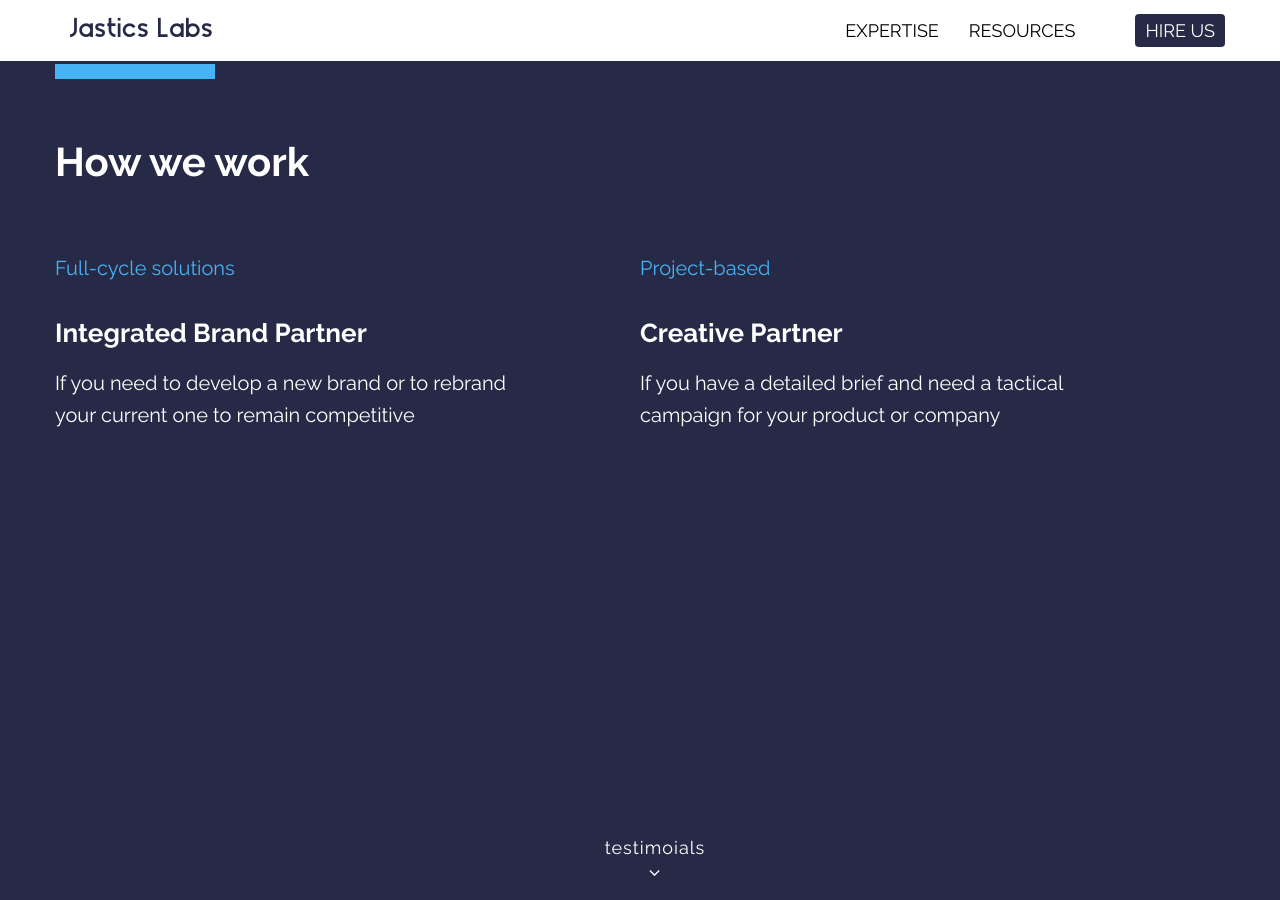
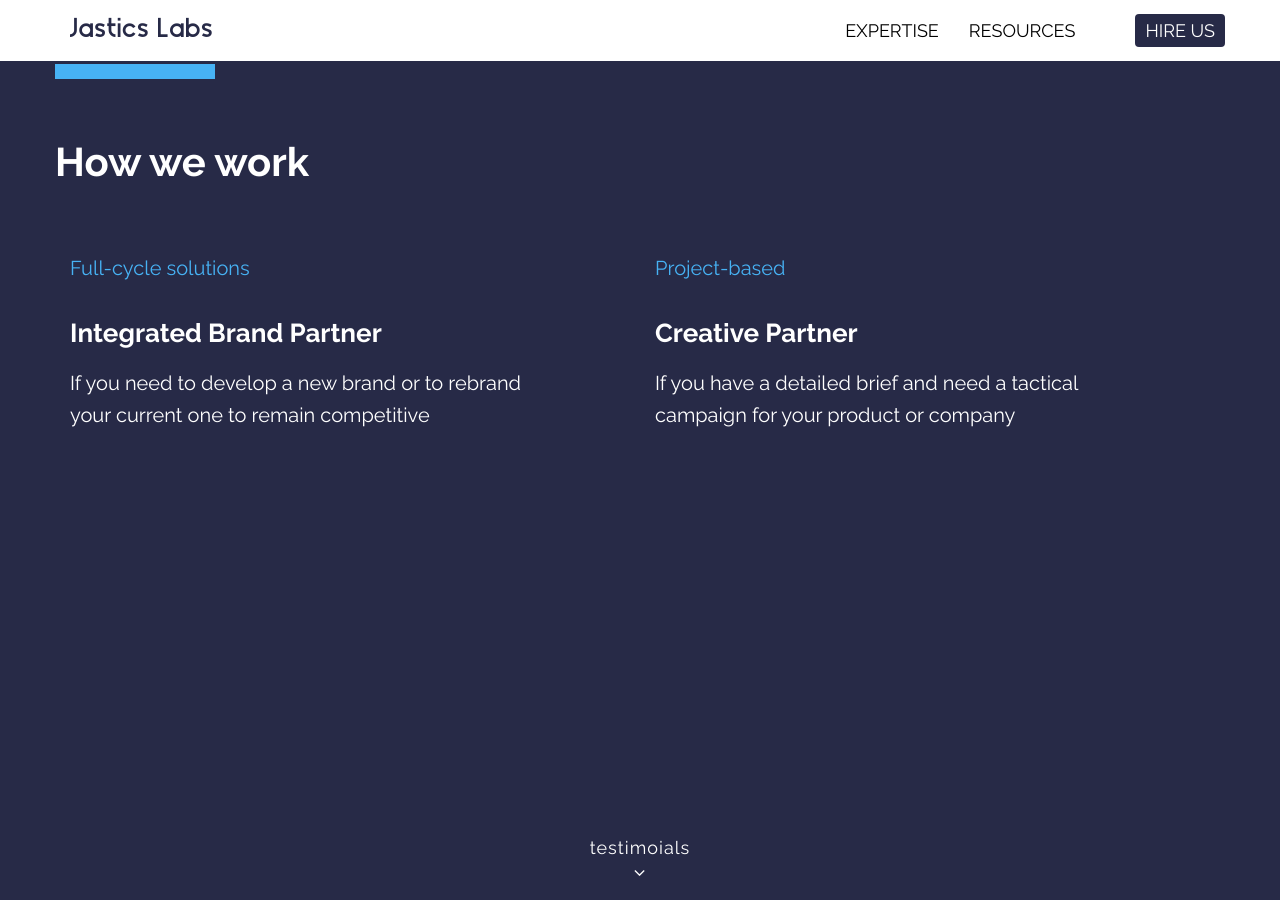
Before and after one commit to ivanursul/jastics, a Jekyll site: the page built from index.md, in a window 1280 px wide and 900 px high, scrolled down 896 px. Built offline with Jekyll 4.4.1, drawn with Linux system fonts in a browser that asks for light colours.

Commit message:
hotfixed horizontal overflow

```diff
--- a/_sass/custom.scss
+++ b/_sass/custom.scss
@@ -354,6 +354,7 @@
 
 .how-we-work-goto {
     position: absolute;
+    left: 0;
     bottom: 18px;
     width: 100%;
     font-size: 18px;
--- a/_sass/how-we-work.scss
+++ b/_sass/how-we-work.scss
@@ -20,7 +20,7 @@
 }
 
 .how-we-work__section {
-    padding-left: 0 !important;
+    //padding-left: 0 !important;
     @media (max-width: 990px){
         margin-bottom: 30px;
         padding-bottom: 20px;
@@ -55,6 +55,7 @@
 
 .testimonials-goto {
     position: absolute;
+    left: 0;
     bottom: 18px;
     width: 100%;
     font-size: 18px;
```
